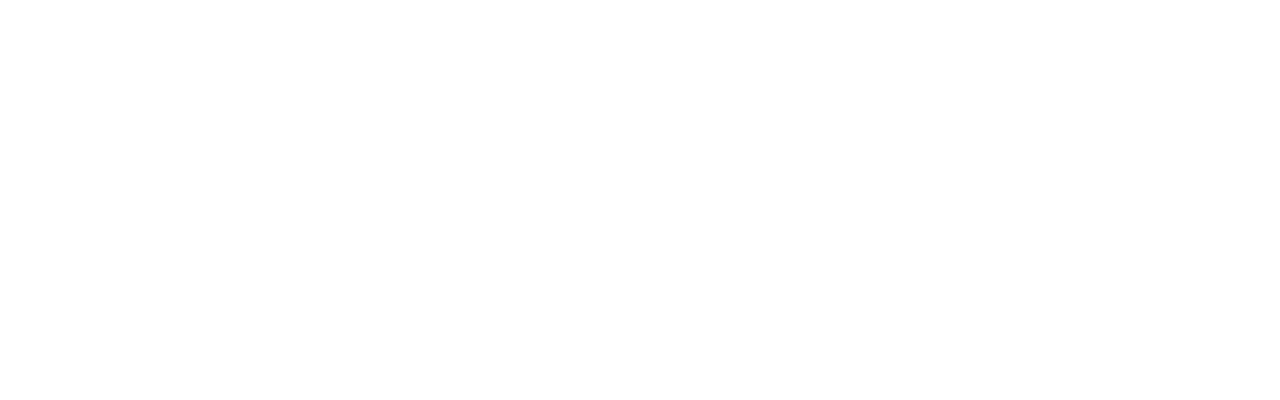
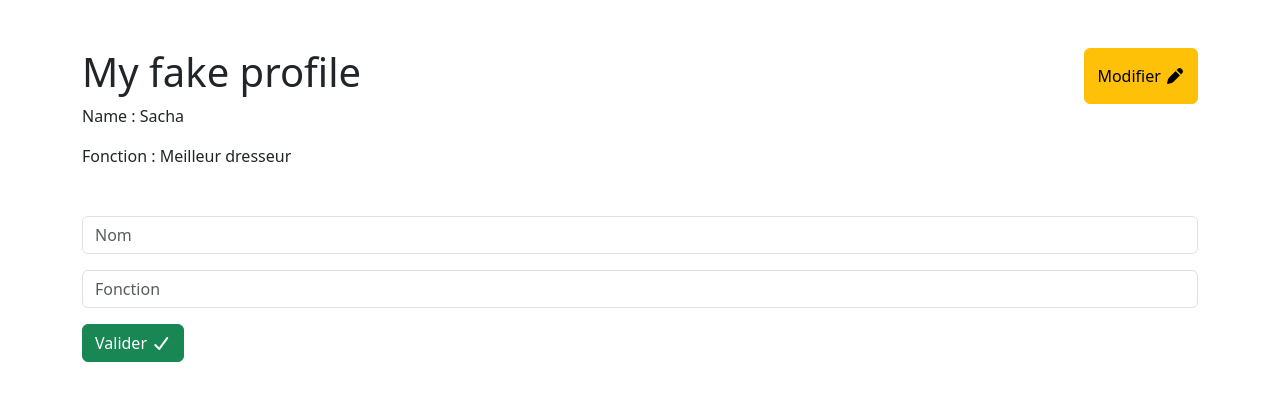
Before and after one commit to TyTy-cf/2026-poei-javascript, a website: page friday.html in a window 1280 px wide. Drawn offline with nearby package versions, Linux system fonts and the light colour scheme.

Commit message:
add exo recap

```diff
--- a/friday.html
+++ b/friday.html
@@ -8,6 +8,27 @@
     </head>
     <body>
         <div class="container my-5">
+            <div class="profile-container my-5">
+                <div class="d-flex">
+                    <h1>My fake profile</h1>
+                    <button class="btn btn-warning ms-auto">
+                        Modifier
+                        <i class="fa-solid fa-pen"></i>
+                    </button>
+                </div>
+                <section>
+                    <p>Name : <span>Sacha</span></p>
+                    <p>Fonction : <span>Meilleur dresseur</span></p>
+                </section>
+            </div>
+            <form name="friday-form" method="post">
+                <input name="name" class="form-control" type="text" placeholder="Nom" autocomplete="off">
+                <input name="function" class="form-control my-3" type="text" placeholder="Fonction" autocomplete="off">
+                <button class="btn btn-success">
+                    Valider
+                    <i class="fa-solid fa-check"></i>
+                </button>
+            </form>
         </div>
     </body>
 </html>
```
Also changed, not shown: exo/friday.md (+8 -1 lines), script/pokemon.js (+6 -2 lines).
